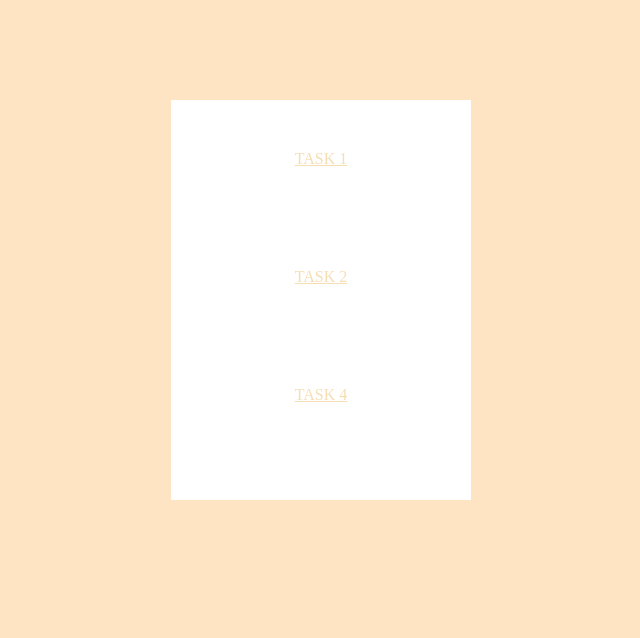
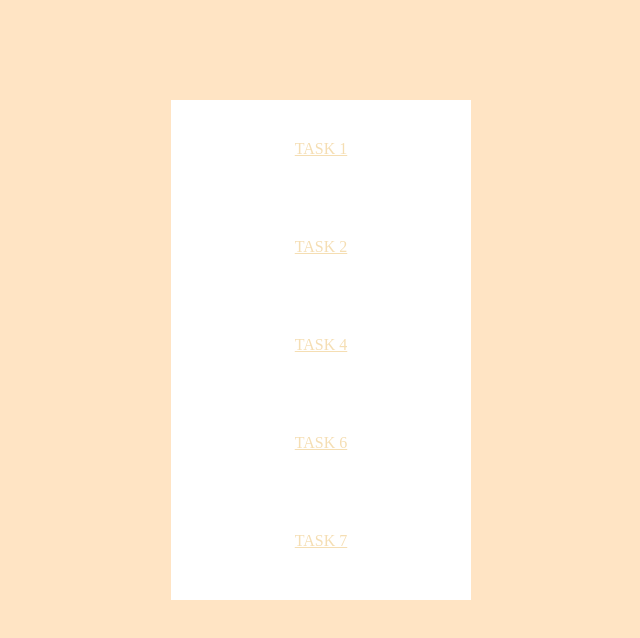
Before and after one commit to IJASPP/betasquirrel-task, a plain HTML site: page index.html in a window 1280 px wide. Shown: the whole page, without its empty margins (319-959 px from the left). Drawn offline with Linux system fonts and the light colour scheme.

Commit message:
modified

```diff
--- a/css/index.css
+++ b/css/index.css
@@ -3,14 +3,14 @@ body {
 }
 .box {
   background-color: white;
-  height: 400px;
+  height: 500px;
   width: 300px;
   margin: auto;
   margin-top: 100px;
 }
 a {
   color: wheat;
-  padding: 50px;
+  padding: 40px;
   align-items: center;
   justify-content: center;
   display: flex;
--- a/index.html
+++ b/index.html
@@ -12,6 +12,8 @@
       <a href="task-1.html">TASK 1</a>
       <a href="task-2.html">TASK 2</a>
       <a href="task-4.html">TASK 4</a>
+      <a href="task-6.html">TASK 6</a>
+      <a href="task-7.html">TASK 7</a>
     </div>
   </body>
 </html>
```
